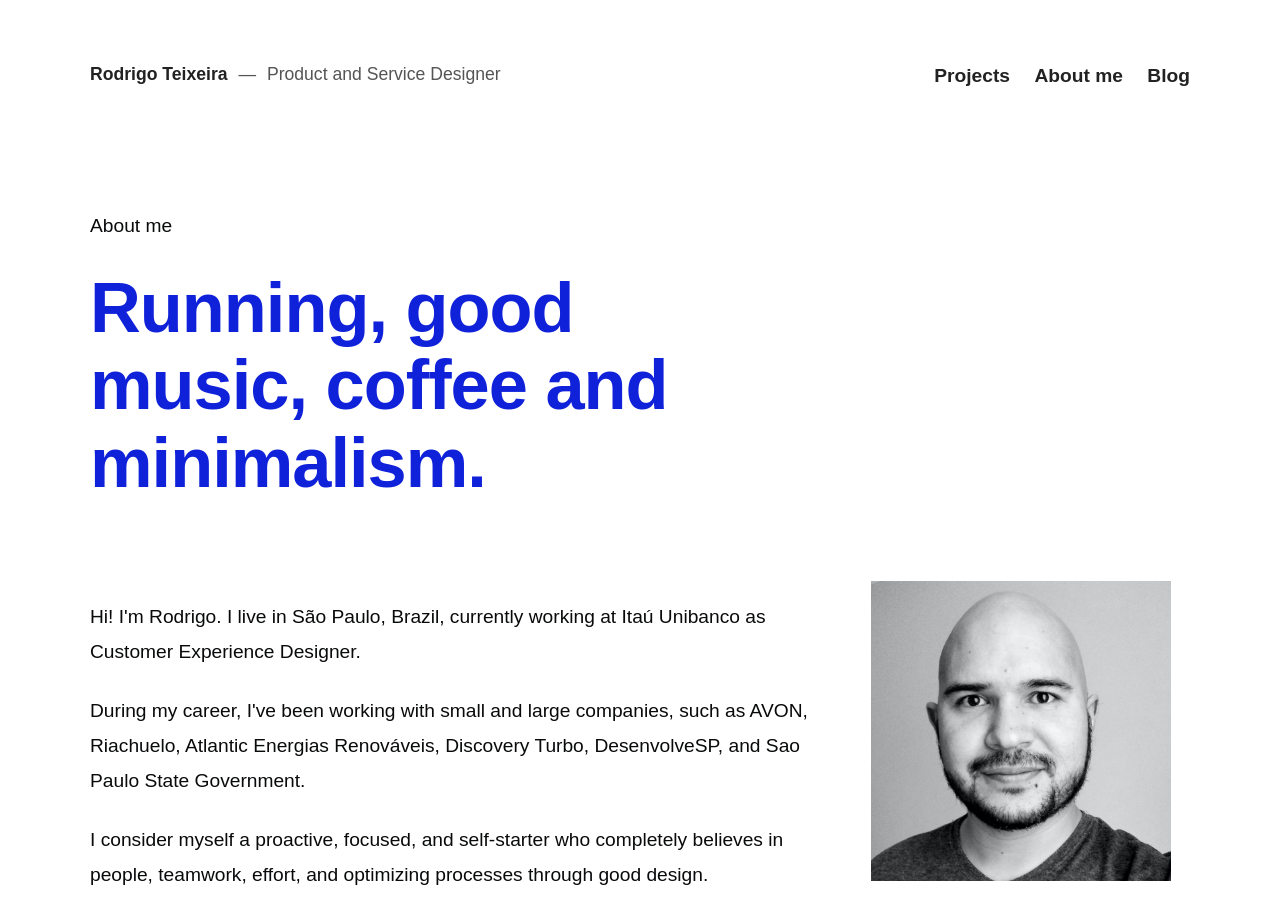
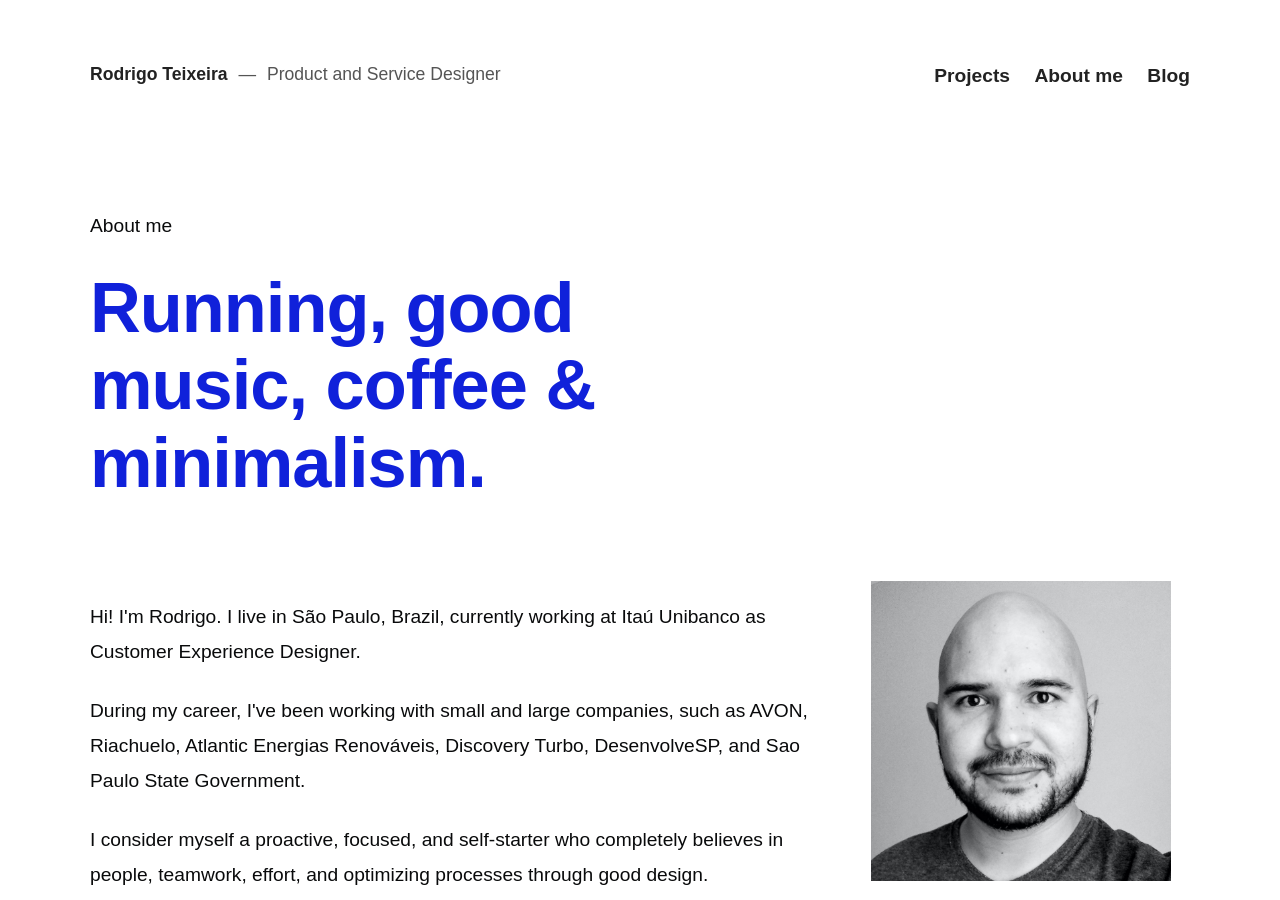
Before and after one commit to drigoteixeira/drigoteixeira.github.io, a Jekyll site: the page built from about/index.html, in a window 1280 px wide and 900 px high. Built offline with Jekyll 4.4.1, drawn with Linux system fonts in a browser that asks for light colours; nearby versions of some CDN libraries.

Commit message:
Update about page

```diff
--- a/about/index.html
+++ b/about/index.html
@@ -9,7 +9,7 @@ subtitle: 'I live in São Paulo, Brazil, currently working at Itaú Unibanco as
    <div class="row">
        <div class="eight columns">
            <p>About me</p>
-           <h1>Running, good music, coffee and minimalism.</h1>
+           <h1>Running, good music, coffee &amp; minimalism.</h1>
        </div>
    </div>
     <div class="row">
```
